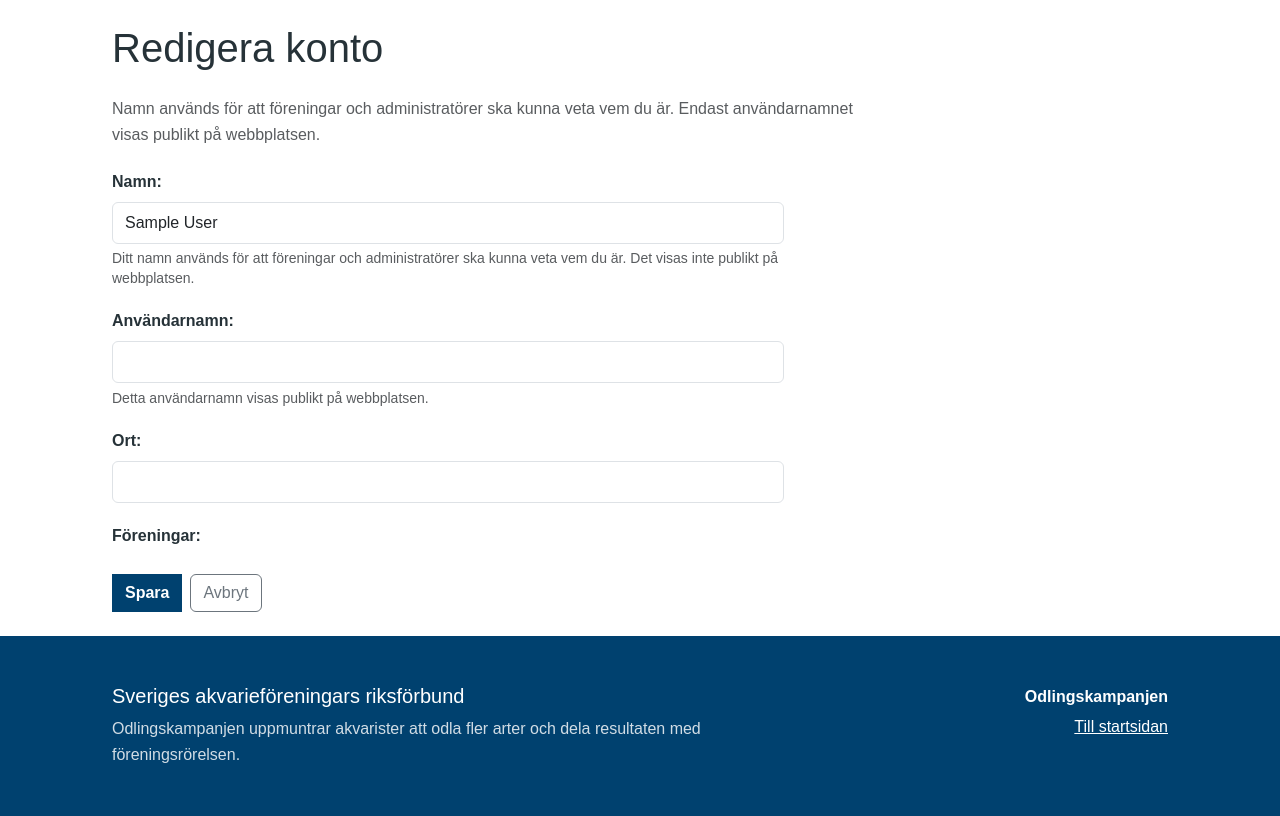
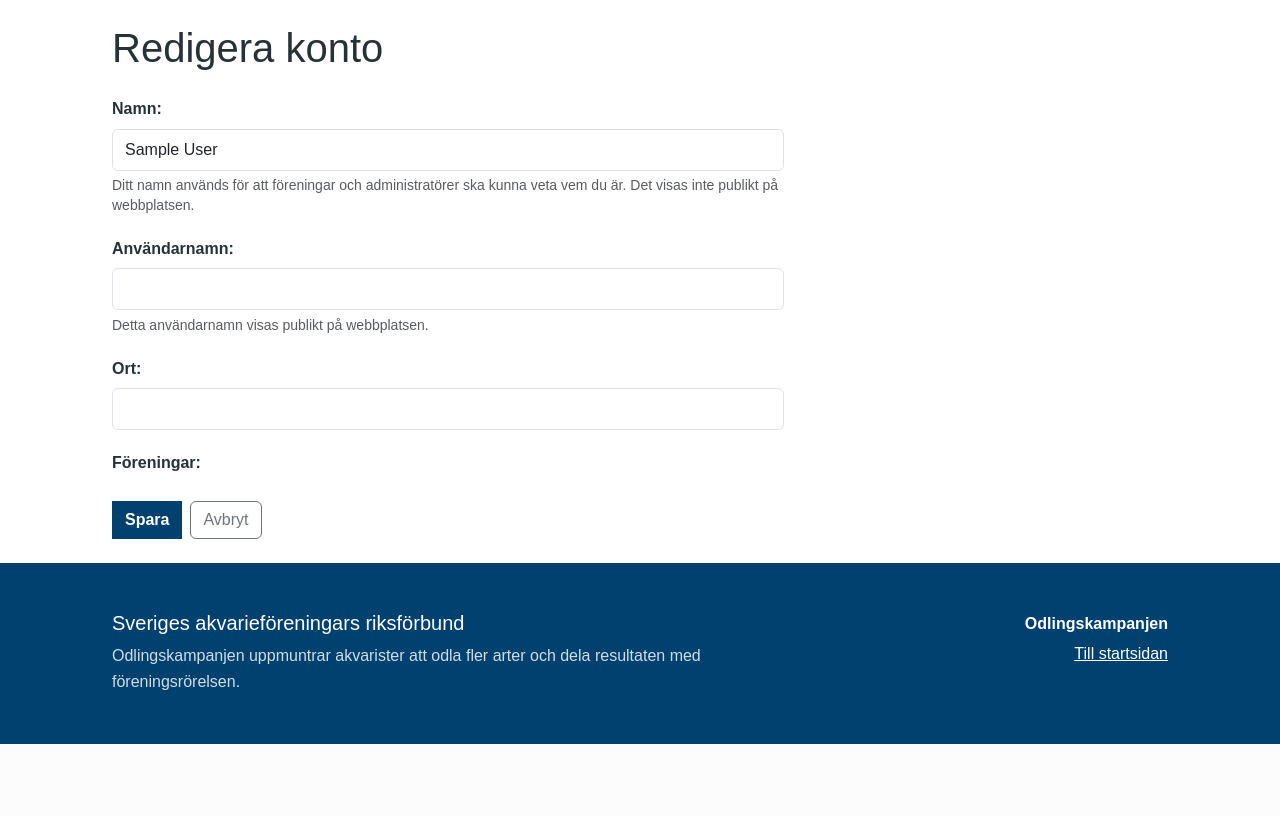
Before and after one commit to Perrow/sarf-breeder-award, a Django app: page /account/redigera/ in a window 1280 px wide. Shown: the part 74-890 px from the top of the page. After the commit the page ends 818 px from the top, so only its background shows below. Run offline with Django 5.2, Linux system fonts and the light colour scheme; the visitor is signed in with stand-in values (Sample User, id 1); data that the repository does not hold is empty; parts of the project's set-up code (start-up, migrations or seed data) failed here and were passed over.

Commit message:
USER-402 Rely on per-field help text when editing account

```diff
--- a/users/templates/users/account_edit.html
+++ b/users/templates/users/account_edit.html
@@ -8,7 +8,6 @@
 
     <form method="post" class="site-form">
         {% csrf_token %}
-        <p class="text-body-secondary">Namn används för att föreningar och administratörer ska kunna veta vem du är. Endast användarnamnet visas publikt på webbplatsen.</p>
         {% include "includes/form_error_summary.html" %}
         {{ form.as_p }}
         <div class="form-actions">
```
